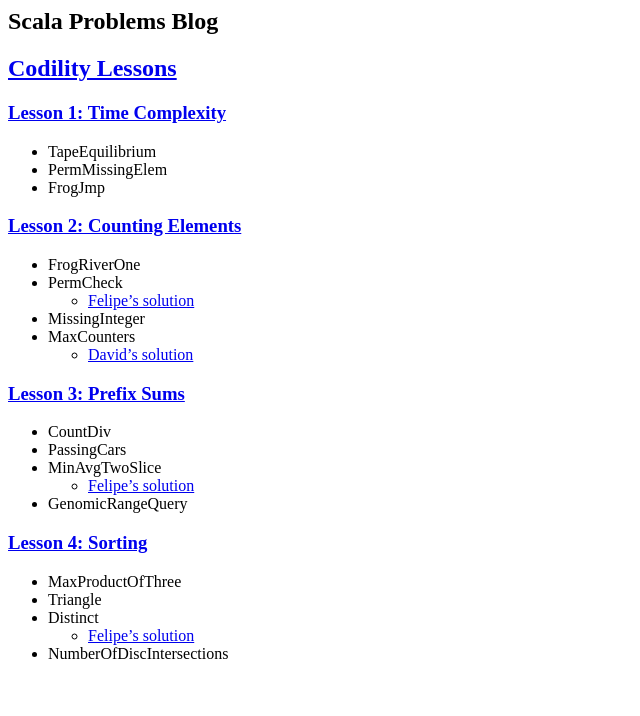
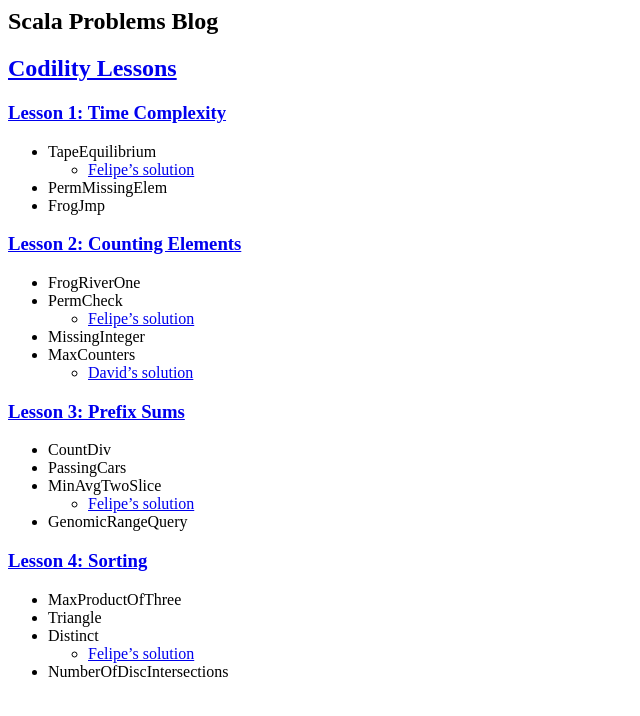
Before and after one commit to scalaproblems/scalaproblems.github.io, a Jekyll site: the page built from index.md, in a window 1280 px wide. Shown: the top 716 px of the page, without its empty margins (0-640 px from the left). Built offline with Jekyll 4.4.1, drawn with Linux system fonts in a browser that asks for light colours.

Commit message:
Adding Felipe's solution for TapeEquilibrium

```diff
--- a/index.md
+++ b/index.md
@@ -7,6 +7,7 @@ layout: default
 
 ### [Lesson 1: Time Complexity](https://codility.com/programmers/lessons/1)
 - TapeEquilibrium
+    - [Felipe's solution](https://codility.com/demo/results/demo8HMGGH-TPP/)
 - PermMissingElem
 - FrogJmp
 
```
